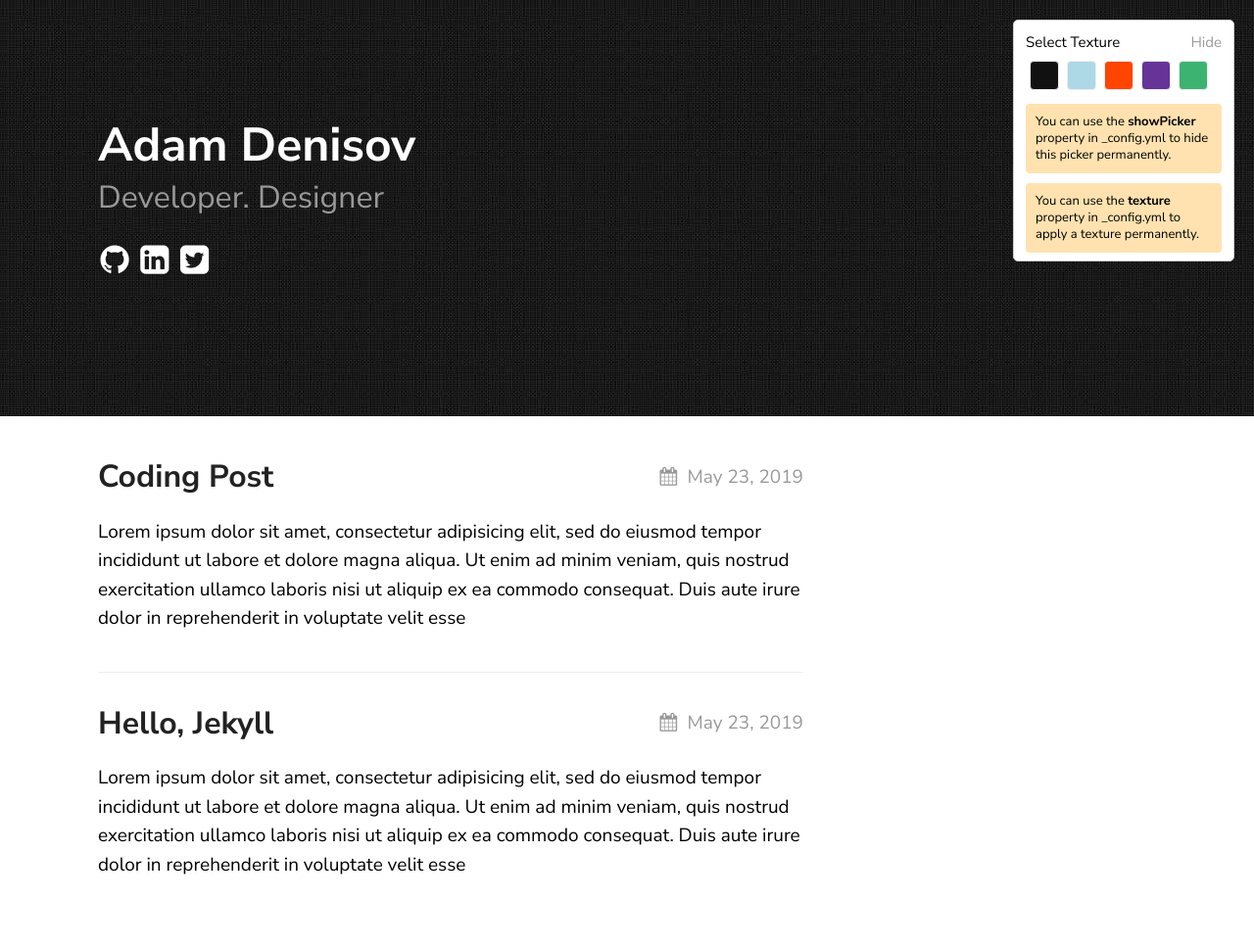
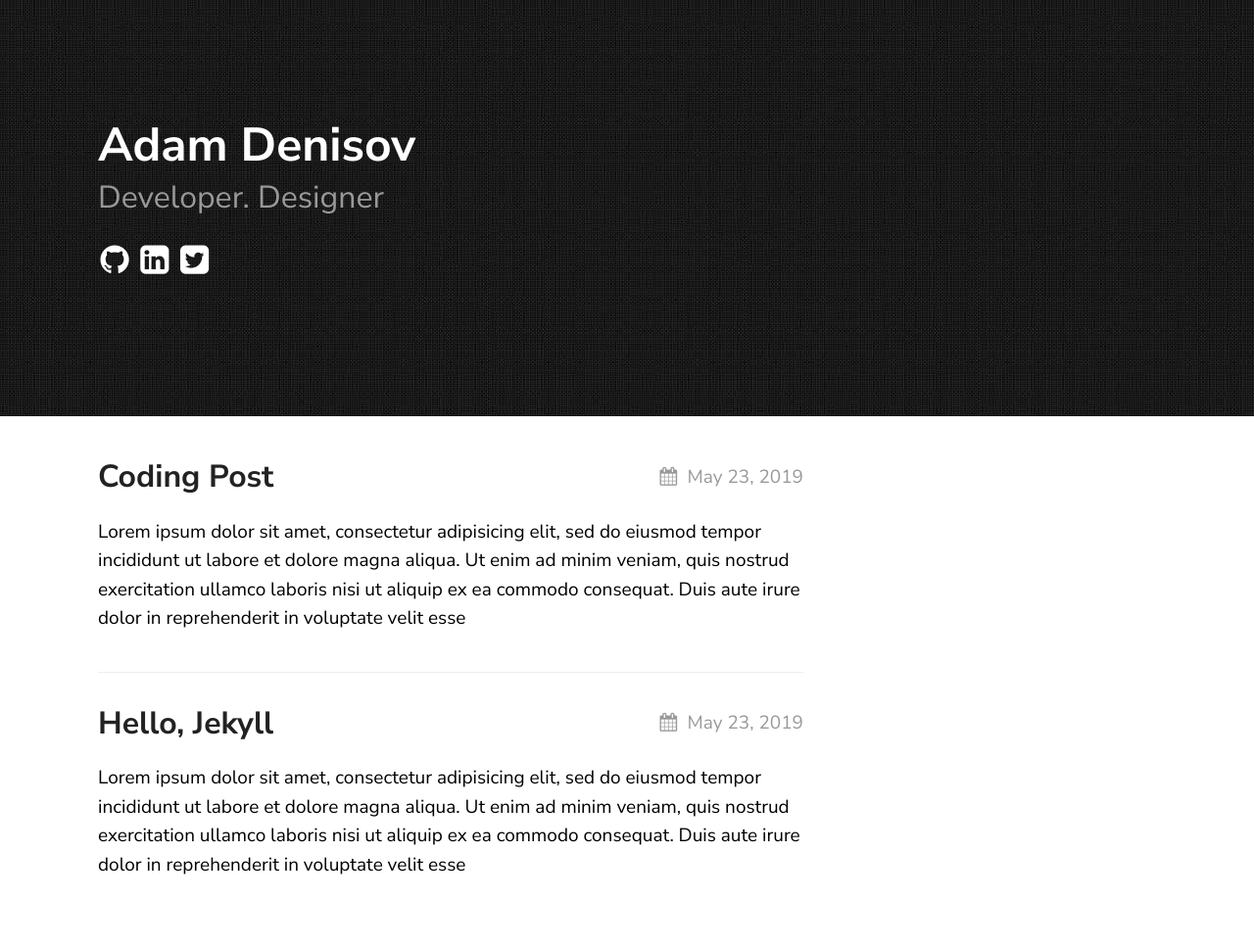
Before and after one commit to Nury452/Nury452.github.io, a Jekyll site: the page built from index.md, in a window 1280 px wide. Shown: the whole page at 98% size. Built offline with Jekyll 4.4.1, drawn with Linux system fonts in a browser that asks for light colours; part of the change alters nothing that is shown.

Commit message:
showPicker: false

```diff
--- a/_config.yml
+++ b/_config.yml
@@ -1,6 +1,6 @@
-title: Texture Theme
-author: GitHub User
-email: your-email@domain.com
+title: Blog Spring 2020
+author: Nury Kara
+email:
 description: > # this means to ignore newlines until "show_exerpts:"
   Write an awesome description for your new site here. You can edit this
   line in _config.yml. It will appear in your document head meta (for
@@ -19,7 +19,7 @@ texture:
   date_format: "%b %-d, %Y"
   style: black
   showNav: false
-  showPicker: true
+  showPicker: false
 
   # generate social links in footer
   social_links:
```
